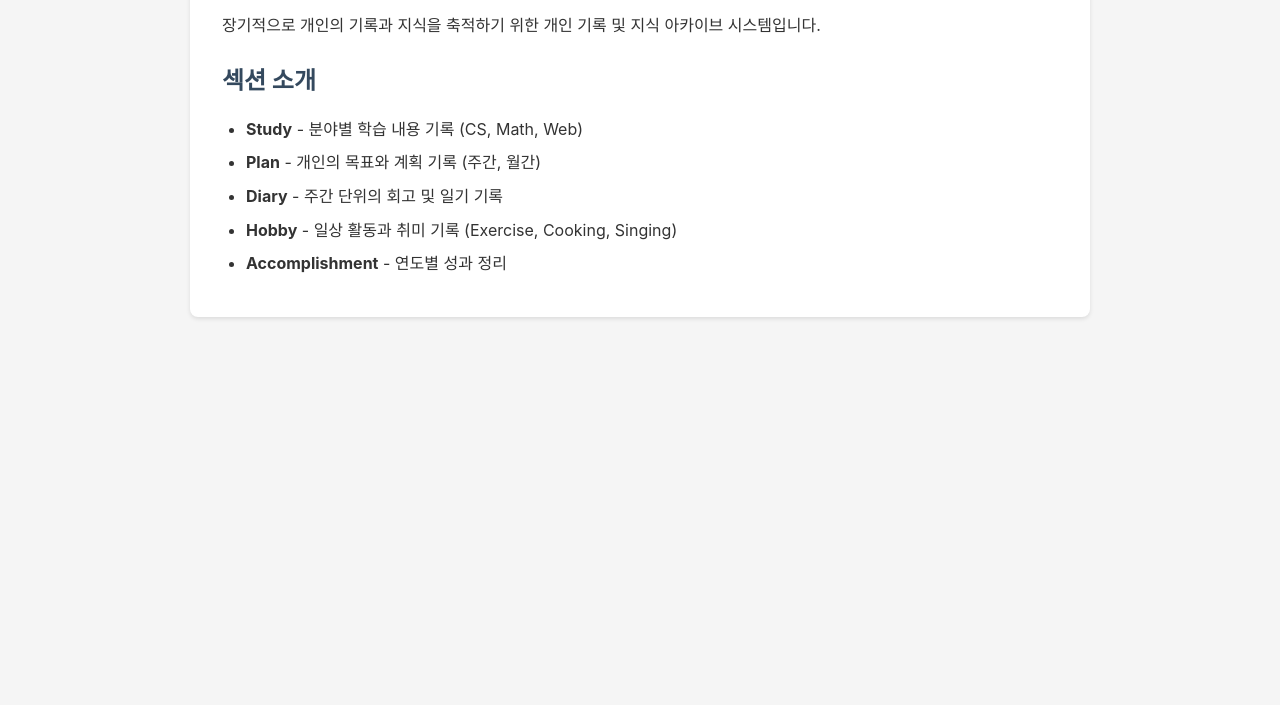
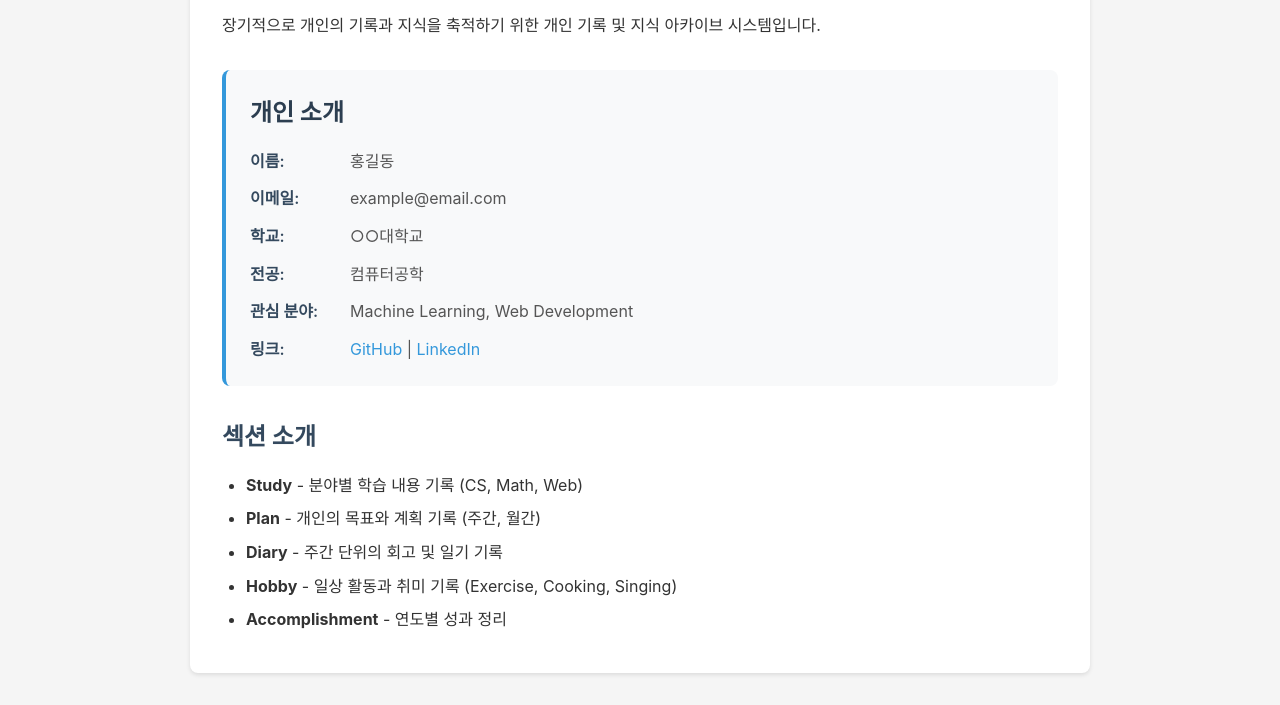
Before and after one commit to SongWooYoung/webpage, a plain HTML site: page index.html in a window 1280 px wide. Shown: the part 186-891 px from the top of the page. Before the commit the page ends 800 px from the top, so only its background shows below. Drawn offline with Linux system fonts and the light colour scheme.

Commit message:
Add personal profile section to Home page

```diff
--- a/css/style.css
+++ b/css/style.css
@@ -182,6 +182,55 @@ p {
     margin-top: 2rem;
 }
 
+/* 프로필 섹션 */
+.profile {
+    margin: 2rem 0;
+    padding: 1.5rem;
+    background-color: #f8f9fa;
+    border-radius: 8px;
+    border-left: 4px solid #3498db;
+}
+
+.profile h2 {
+    margin-top: 0;
+    color: #2c3e50;
+}
+
+.profile-info {
+    display: flex;
+    flex-direction: column;
+    gap: 0.75rem;
+    margin-top: 1rem;
+}
+
+.profile-item {
+    display: flex;
+    align-items: baseline;
+    line-height: 1.6;
+}
+
+.profile-label {
+    font-weight: 600;
+    color: #34495e;
+    min-width: 100px;
+    flex-shrink: 0;
+}
+
+.profile-value {
+    color: #555;
+}
+
+.profile-value a {
+    color: #3498db;
+    text-decoration: none;
+    transition: color 0.3s;
+}
+
+.profile-value a:hover {
+    color: #2980b9;
+    text-decoration: underline;
+}
+
 /* 체크리스트 */
 .checklist {
     list-style: none;
--- a/index.html
+++ b/index.html
@@ -22,6 +22,39 @@
         <h1>개인 기록 웹사이트</h1>
         <p>장기적으로 개인의 기록과 지식을 축적하기 위한 개인 기록 및 지식 아카이브 시스템입니다.</p>
 
+        <section class="profile">
+            <h2>개인 소개</h2>
+            <div class="profile-info">
+                <div class="profile-item">
+                    <span class="profile-label">이름:</span>
+                    <span class="profile-value">홍길동</span>
+                </div>
+                <div class="profile-item">
+                    <span class="profile-label">이메일:</span>
+                    <span class="profile-value">example@email.com</span>
+                </div>
+                <div class="profile-item">
+                    <span class="profile-label">학교:</span>
+                    <span class="profile-value">○○대학교</span>
+                </div>
+                <div class="profile-item">
+                    <span class="profile-label">전공:</span>
+                    <span class="profile-value">컴퓨터공학</span>
+                </div>
+                <div class="profile-item">
+                    <span class="profile-label">관심 분야:</span>
+                    <span class="profile-value">Machine Learning, Web Development</span>
+                </div>
+                <div class="profile-item">
+                    <span class="profile-label">링크:</span>
+                    <span class="profile-value">
+                        <a href="https://github.com/yourusername" target="_blank">GitHub</a> |
+                        <a href="https://linkedin.com/in/yourusername" target="_blank">LinkedIn</a>
+                    </span>
+                </div>
+            </div>
+        </section>
+
         <section class="intro">
             <h2>섹션 소개</h2>
             <ul>
```
Also changed, not shown: 2 other files.
